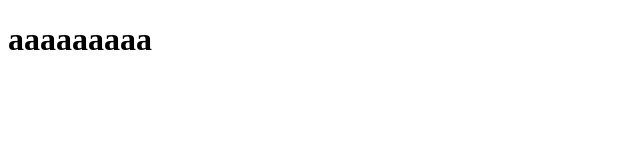
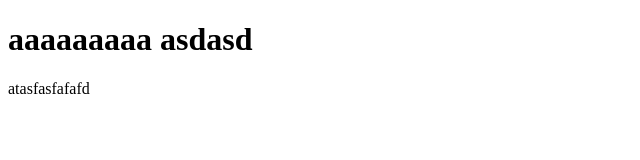
Before and after one commit to ELMATAVIEJAS3000/aaa, a plain HTML site: page index.html in a window 1280 px wide. Shown: the whole page, without its empty margins (0-640 px from the left). Drawn offline with Linux system fonts and the light colour scheme.

Commit message:
a commit

```diff
--- a/index.html
+++ b/index.html
@@ -7,7 +7,8 @@
 </head>
 <body>
     <h1>aaaaaaaaa
-
+        asdasd
     </h1>
+    atasfasfafafd
 </body>
 </html>
```
